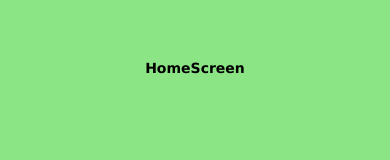
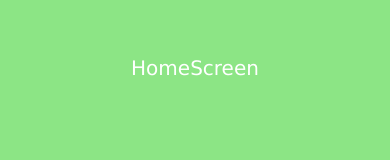
Before and after one commit to arri1/mobile-develop-2022, a React Native app in the folder lotovAlexey/: screen /Home in a window 390 px wide. Shown: the part 324-484 px from the top of the page. Built offline with nearby package versions, Linux system fonts and the light colour scheme.

Commit message:
homescreen main text

```diff
--- a/lotovAlexey/screens/HomeScreen.js
+++ b/lotovAlexey/screens/HomeScreen.js
@@ -9,7 +9,12 @@ const HomeScreen = () => {
         backgroundColor: '#8CE585',
         justifyContent: 'center',
       }}>
-      <Text style={{fontFamily: 'lucida grande', fontWeight: 'bold'}}>
+      <Text
+        style={{
+          fontFamily: 'lucida grande',
+          color: '#FFFFFF',
+          fontSize: 20,
+        }}>
         HomeScreen
       </Text>
     </View>
--- a/lotovAlexey/screens/Lab4.js
+++ b/lotovAlexey/screens/Lab4.js
@@ -26,8 +26,7 @@ const Lab4 = () => {
           color: '#FFFFFF',
           fontFamily: 'Kulim',
         }}>
-        {' '}
-        Set sky color on Lab1{' '}
+        Set sky color on Lab1
       </Text>
       <View
         style={{
```
